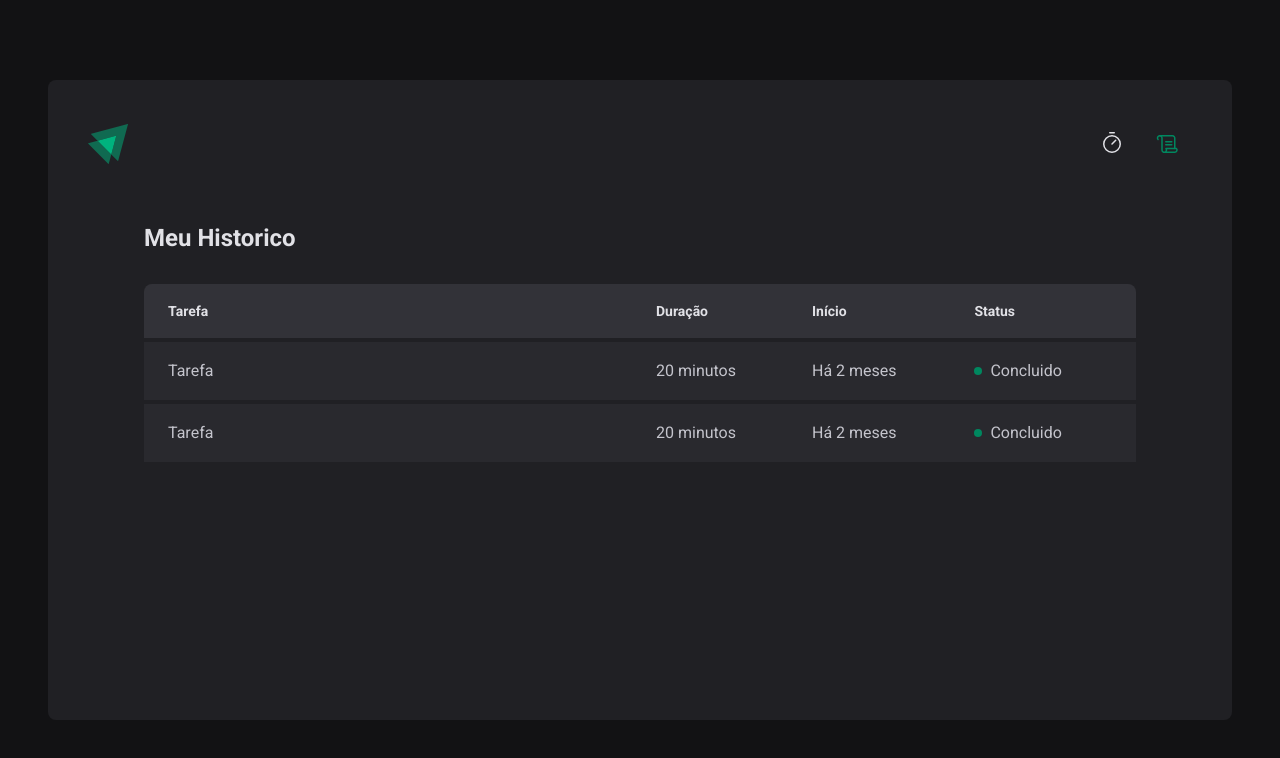
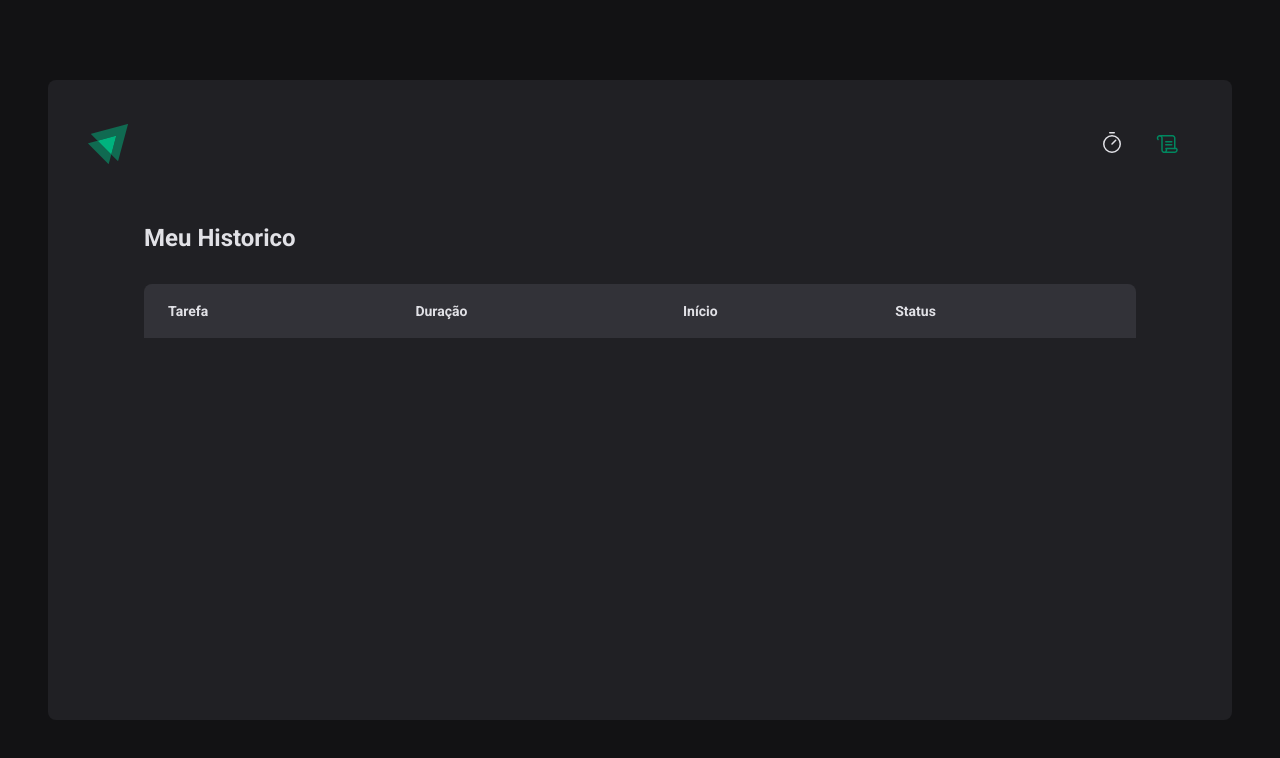
Before and after one commit to kevinrf100/02-ignite-timer, a React (Vite) app: page /history in a window 1280 px wide. Shown: the top 758 px of the page. Built offline with nearby package versions, Linux system fonts and the light colour scheme.

Commit message:
Adding functionality to History page

```diff
--- a/src/contexts/CycleContext.tsx
+++ b/src/contexts/CycleContext.tsx
@@ -46,6 +46,7 @@
           : cycle
       )
     );
+    setActiveCycleId(null);
   }
 
   function setSecondsPassed(seconds: number) {
--- a/src/pages/History/index.tsx
+++ b/src/pages/History/index.tsx
@@ -1,6 +1,11 @@
+import { useContext } from "react";
 import { HistoryContainer, HistoryList, Status } from "./styles";
+import { formatDistanceToNow } from "date-fns";
+import ptBR from "date-fns/locale/pt-BR";
+import { CycleContext } from "../../contexts/CycleContext";
 
 export function History() {
+  const { cycles } = useContext(CycleContext);
   return (
     <HistoryContainer>
       <h1>Meu Historico</h1>
@@ -15,22 +20,31 @@
             </tr>
           </thead>
           <tbody>
-            <tr>
-              <td>Tarefa</td>
-              <td>20 minutos</td>
-              <td>Há 2 meses</td>
-              <td>
-                <Status statusColor="green">Concluido</Status>
-              </td>
-            </tr>
-            <tr>
-              <td>Tarefa</td>
-              <td>20 minutos</td>
-              <td>Há 2 meses</td>
-              <td>
-                <Status statusColor="green">Concluido</Status>
-              </td>
-            </tr>
+            {cycles.map((cycle) => {
+              return (
+                <tr key={cycle.id}>
+                  <td>{cycle.task}</td>
+                  <td>{cycle.minutesAmount} minutos</td>
+                  <td>
+                    {formatDistanceToNow(cycle.startDate, {
+                      addSuffix: true,
+                      locale: ptBR,
+                    })}
+                  </td>
+                  <td>
+                    {!cycle.finishedDate && !cycle.interruptedDate && (
+                      <Status statusColor="yellow">Em andamento</Status>
+                    )}
+                    {cycle.interruptedDate && (
+                      <Status statusColor="red">Interrompido</Status>
+                    )}
+                    {cycle.finishedDate && (
+                      <Status statusColor="green">Concluido</Status>
+                    )}
+                  </td>
+                </tr>
+              );
+            })}
           </tbody>
         </table>
       </HistoryList>
--- a/src/pages/Home/components/NewCycleForm/index.tsx
+++ b/src/pages/Home/components/NewCycleForm/index.tsx
@@ -29,7 +29,7 @@
         type="number"
         id="minutesAmount"
         placeholder="00"
-        step={5}
+        step={1}
         min={0}
         max={60}
         disabled={!!activeCycle}
```
